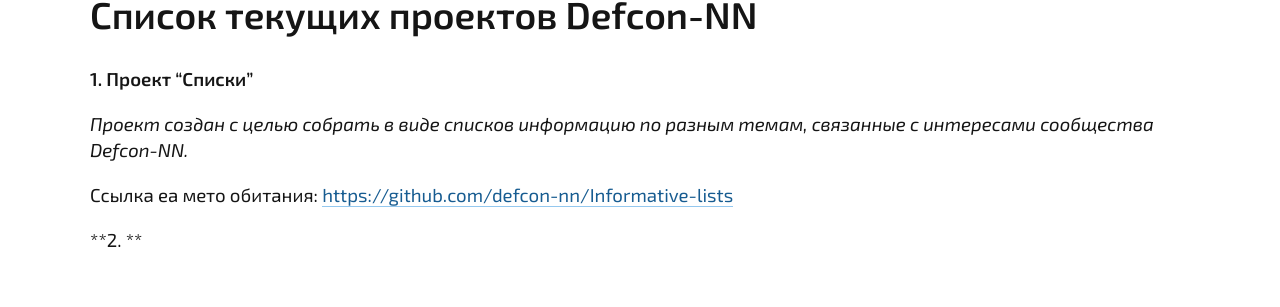
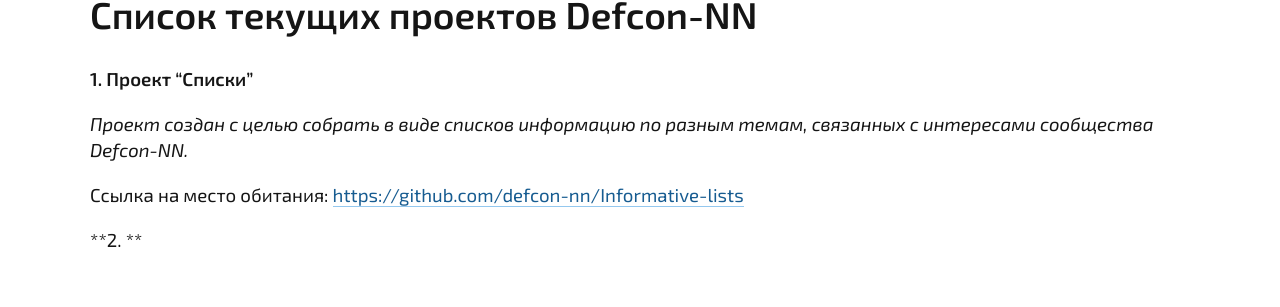
Before and after one commit to defcon-nn/defcon-nn.github.io, a Jekyll site: the page built from projects.md, in a window 1280 px wide. Shown: the part 286-593 px from the top of the page. Built offline with Jekyll 4.4.1, drawn with Linux system fonts in a browser that asks for light colours.

Commit message:
Create projects.md

```diff
--- a/projects.md
+++ b/projects.md
@@ -8,8 +8,8 @@
 
 **1. Проект "Списки"**
 
-*Проект создан с целью собрать в виде списков информацию по разным темам, связанные с интересами сообщества Defcon-NN.*
+*Проект создан с целью собрать в виде списков информацию по разным темам, связанных с интересами сообщества Defcon-NN.*
 
-Ссылка еа мето обитания: [https://github.com/defcon-nn/Informative-lists](https://github.com/defcon-nn/Informative-lists)
+Ссылка на место обитания: [https://github.com/defcon-nn/Informative-lists](https://github.com/defcon-nn/Informative-lists)
 
 **2. **
```
